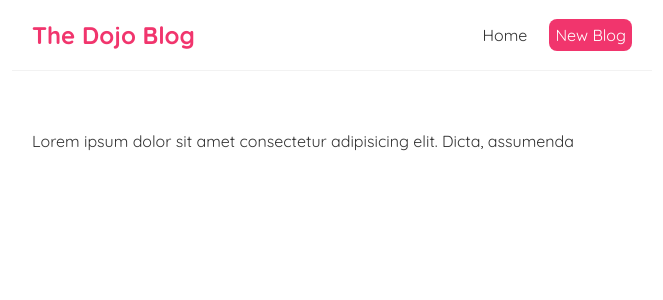
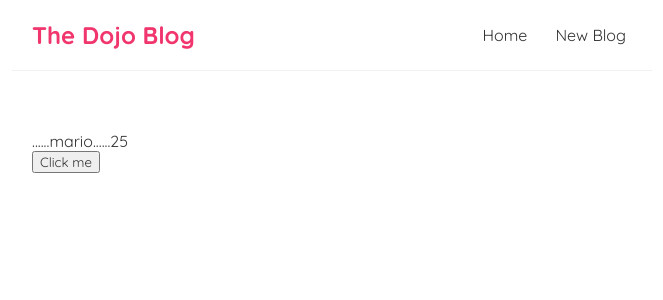
Before and after one commit to Erfanhosseini98/learn-react, a React (Vite) app: page / in a window 1280 px wide. Shown: the top 300 px of the page, without its empty margins (308-971 px from the left). Built offline with nearby package versions, Linux system fonts and the light colour scheme.

Commit message:
some changes

```diff
--- a/src/Home.jsx
+++ b/src/Home.jsx
@@ -1,6 +1,21 @@
+import { useState } from "react"
+
 const Home = () => {
+
+    const [a, setA] = useState('mario')
+    const [b, setB] = useState(25)
+
+    const handleClick = () => {
+        setA('C')
+        setB(654)
+    }
+
+
     return(
-        <p>Lorem ipsum dolor sit amet consectetur adipisicing elit. Dicta, assumenda</p>
+        <>
+            <p>......{a}......{b}</p>
+            <button onClick={handleClick}>Click me</button>
+        </>
     )
 }
 
--- a/src/Navbar.jsx
+++ b/src/Navbar.jsx
@@ -4,11 +4,7 @@ const Navbar = () => {
       <h1>The Dojo Blog</h1>
       <div className="links">
         <a href="/">Home</a>
-        <a href="/create" style={{
-          color: 'white',
-          backgroundColor: '#f1356d',
-          borderRadius: '8px'
-        }}>New Blog</a>
+        <a href="/create" >New Blog</a>
       </div>
     </nav>
     )
```
